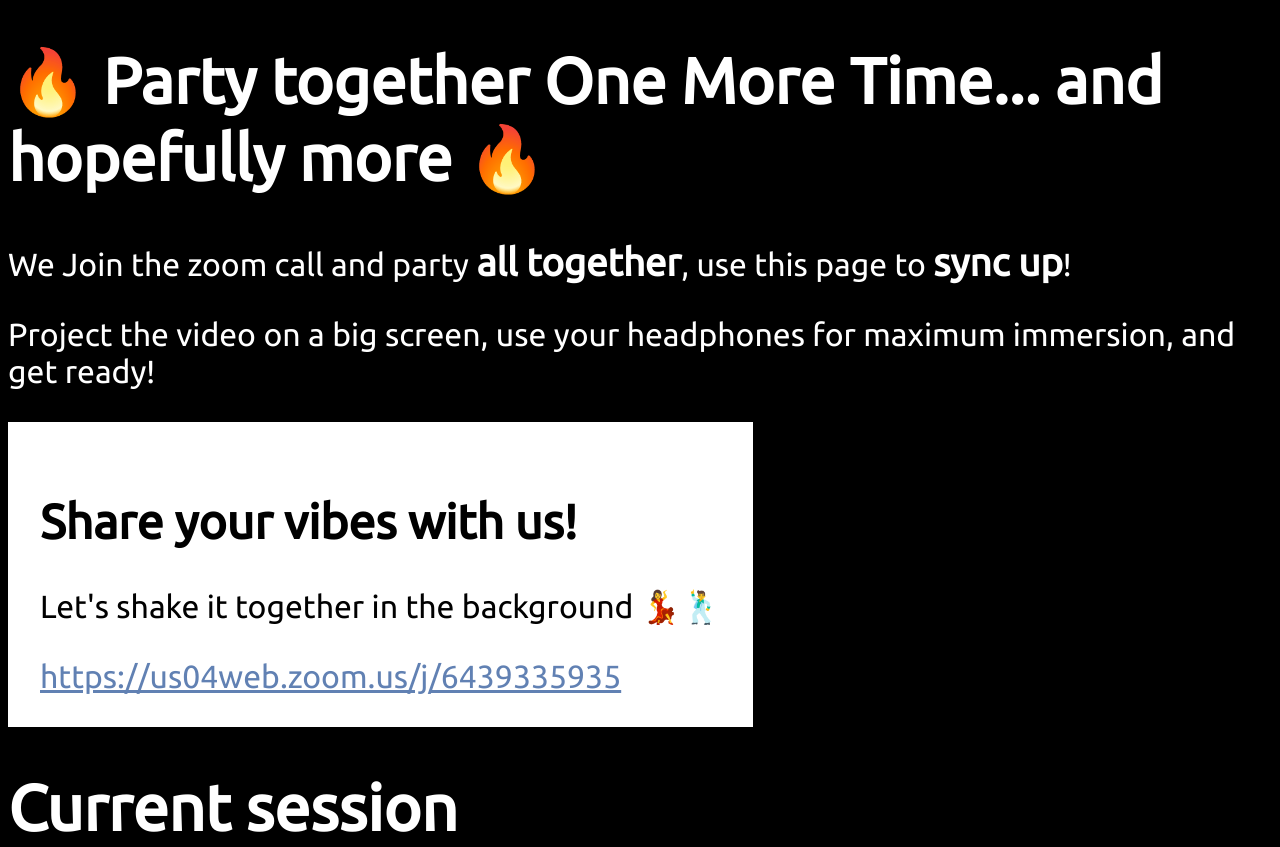
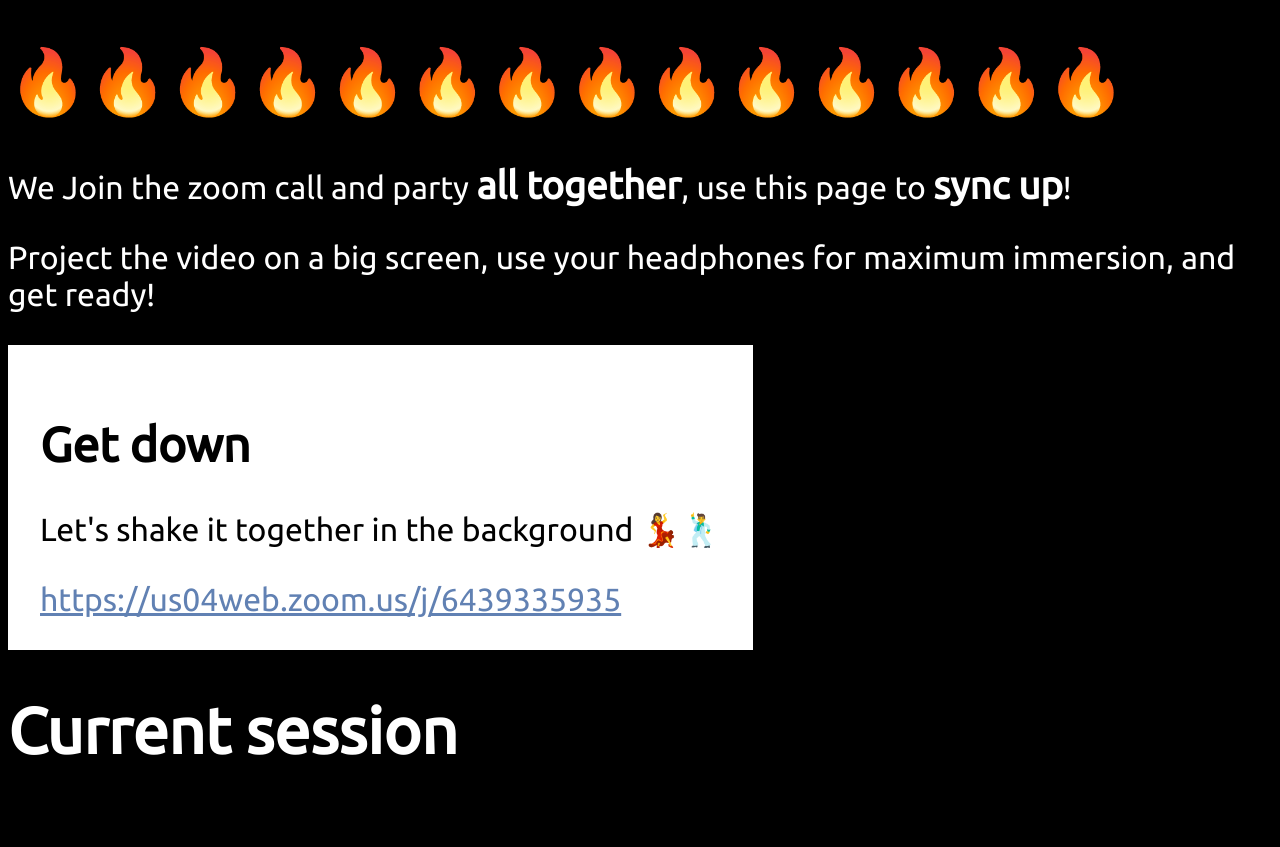
Before and after one commit to mattdotroberts/ONE-more-TIME, a plain HTML site: page index.html in a window 1280 px wide. Shown: the top 847 px of the page. Drawn offline with Linux system fonts and the light colour scheme; a script that the page names is missing.

Commit message:
change h1

```diff
--- a/index.html
+++ b/index.html
@@ -2,7 +2,7 @@
 <html lang="en">
 <head>
   <meta charset="utf-8">
-  <title>One More Time Fest 🤟😎</title>
+  <title>One More Time 🤟😎</title>
   <script type="text/javascript" src="vendor/moment-with-locales.min.js"></script>
   <script type="text/javascript" src="vendor/moment-duration-format.js"></script>
   <script src="vendor/plyr-3.5.10.js"></script>
@@ -13,11 +13,11 @@
   <link rel="stylesheet" href="style.css">
 </head>
 <body>
-  <h1>🔥 Party together One More Time... and hopefully more 🔥</h1>
+  <h1>🔥🔥🔥🔥🔥🔥🔥🔥🔥🔥🔥🔥🔥🔥</h1>
   <p>We Join the zoom call and party <em>all together</em>, use this page to <em>sync up</em>!</p>
   <p>Project the video on a big screen, use your headphones for maximum immersion, and get ready!</p>
   <section id="infos">
-    <h1>Share your vibes with us!</h1>
+    <h1>Get down</h1>
     <p>Let's shake it together in the background 💃🕺</p>
     <a href="" id="videoconf"></a>
   </section>
```
